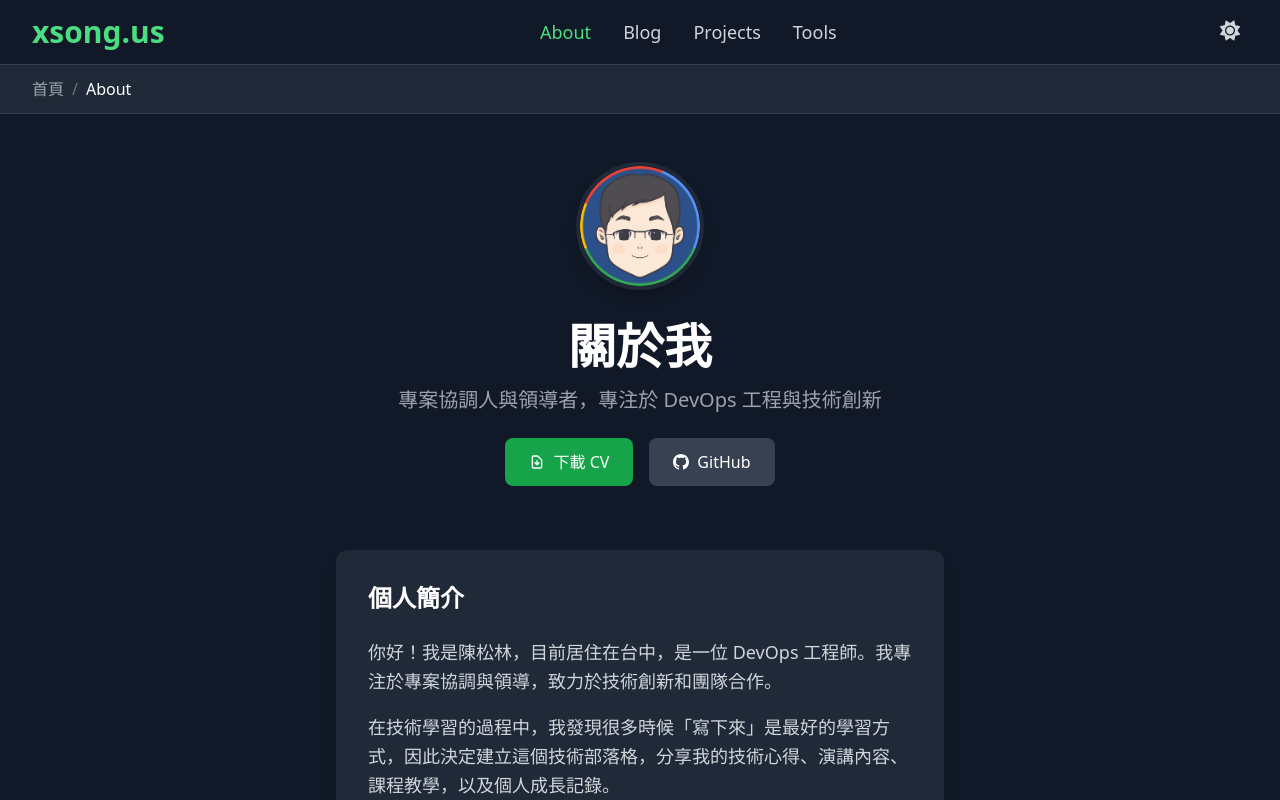
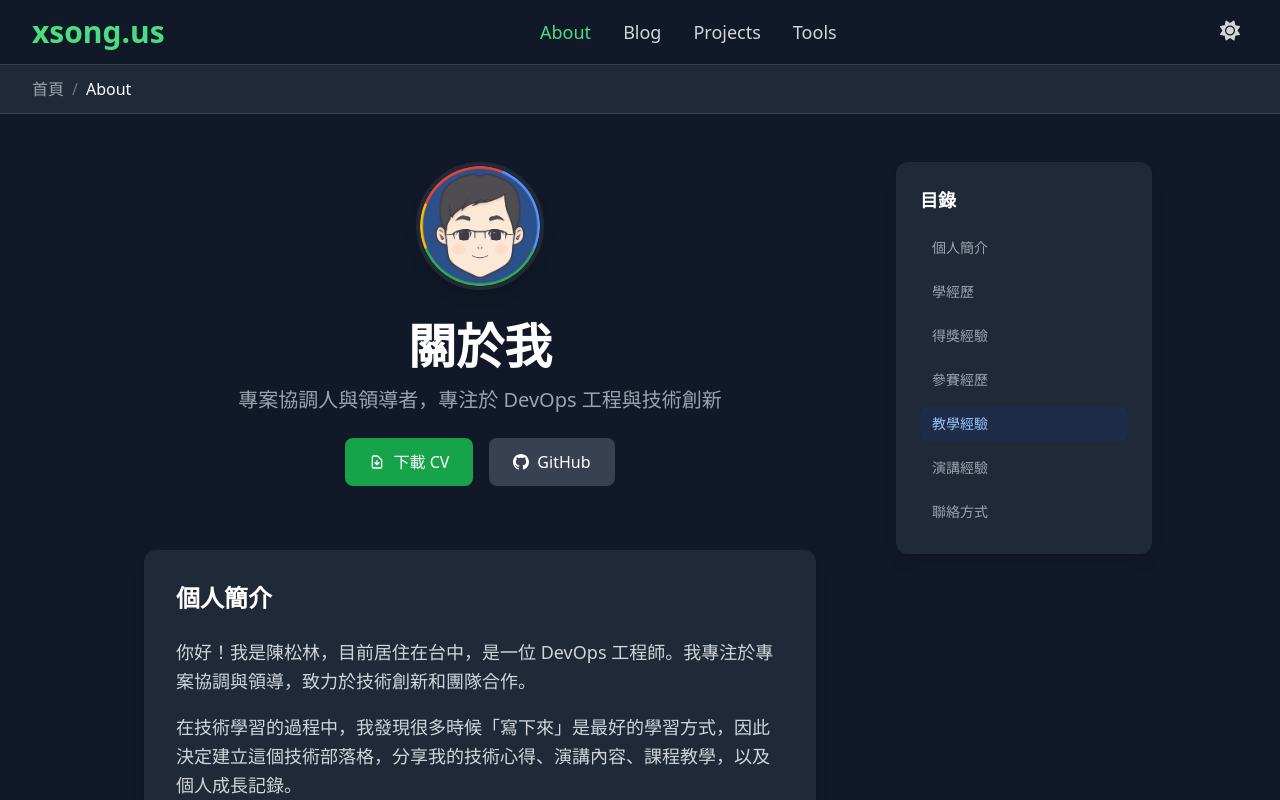
Before and after one commit to 120061203/xsong, a Next.js app: page /about in a window 1280 px wide. Shown: the top 800 px of the page. Built offline with nearby package versions, Linux system fonts and the light colour scheme.

Commit message:
調整演講經驗順序：比較早的演講放在最下面

```diff
--- a/app/about/page.tsx
+++ b/app/about/page.tsx
@@ -1,11 +1,56 @@
 'use client';
 
 import Link from 'next/link';
+import { useState, useEffect } from 'react';
 
 export default function AboutPage() {
+  const [activeSection, setActiveSection] = useState('');
+
+  // 目錄項目
+  const sections = [
+    { id: 'personal-info', title: '個人簡介' },
+    { id: 'education', title: '學經歷' },
+    { id: 'awards', title: '得獎經驗' },
+    { id: 'competitions', title: '參賽經歷' },
+    { id: 'teaching', title: '教學經驗' },
+    { id: 'speeches', title: '演講經驗' },
+    { id: 'contact', title: '聯絡方式' }
+  ];
+
+  // 滾動監聽
+  useEffect(() => {
+    const handleScroll = () => {
+      const scrollPosition = window.scrollY + 100;
+
+      for (let i = sections.length - 1; i >= 0; i--) {
+        const element = document.getElementById(sections[i].id);
+        if (element && element.offsetTop <= scrollPosition) {
+          setActiveSection(sections[i].id);
+          break;
+        }
+      }
+    };
+
+    window.addEventListener('scroll', handleScroll);
+    handleScroll(); // 初始調用
+
+    return () => window.removeEventListener('scroll', handleScroll);
+  }, []);
+
+  // 滾動到指定區塊
+  const scrollToSection = (sectionId: string) => {
+    const element = document.getElementById(sectionId);
+    if (element) {
+      element.scrollIntoView({ behavior: 'smooth' });
+    }
+  };
+
     return (
     <div className="min-h-screen bg-gray-50 dark:bg-gray-900">
-      <div className="max-w-3xl mx-auto px-4 sm:px-6 lg:px-8 py-12">
+      <div className="max-w-6xl mx-auto px-4 sm:px-6 lg:px-8 py-12">
+        <div className="flex gap-8">
+          {/* 主要內容區域 */}
+          <div className="flex-1 max-w-3xl">
         {/* Header */}
         <div className="text-center mb-16">
           <div className="w-32 h-32 mx-auto mb-8">
@@ -47,7 +92,7 @@
         </div>
 
         {/* 個人簡介 */}
-        <div className="bg-white dark:bg-gray-800 rounded-xl shadow-lg p-8 mb-12 mx-4 sm:mx-8 lg:mx-12">
+        <div id="personal-info" className="bg-white dark:bg-gray-800 rounded-xl shadow-lg p-8 mb-12 mx-4 sm:mx-8 lg:mx-12">
           <h2 className="text-2xl font-bold text-gray-900 dark:text-white mb-6">個人簡介</h2>
           <div className="prose dark:prose-invert max-w-none">
             <p className="text-lg text-gray-600 dark:text-gray-300 leading-relaxed mb-4">
@@ -65,7 +110,7 @@
 
 
           {/* 學經歷時間軸 */}
-          <div className="bg-white dark:bg-gray-800 rounded-xl shadow-lg p-8 mb-12 mx-4 sm:mx-8 lg:mx-12">
+          <div id="education" className="bg-white dark:bg-gray-800 rounded-xl shadow-lg p-8 mb-12 mx-4 sm:mx-8 lg:mx-12">
             <h2 className="text-2xl font-bold text-gray-900 dark:text-white mb-8">學經歷</h2>
             <div className="relative">
               {/* 時間軸線 */}
@@ -129,7 +174,7 @@
 
 
           {/* 得獎經驗時間軸 */}
-          <div className="bg-white dark:bg-gray-800 rounded-xl shadow-lg p-8 mb-12 mx-4 sm:mx-8 lg:mx-12">
+          <div id="awards" className="bg-white dark:bg-gray-800 rounded-xl shadow-lg p-8 mb-12 mx-4 sm:mx-8 lg:mx-12">
             <h2 className="text-2xl font-bold text-gray-900 dark:text-white mb-8">得獎經驗</h2>
             <div className="relative">
               {/* 時間軸線 */}
@@ -229,7 +274,7 @@
           </div>
 
           {/* 參賽經歷時間軸 */}
-          <div className="bg-white dark:bg-gray-800 rounded-xl shadow-lg p-8 mb-12 mx-4 sm:mx-8 lg:mx-12">
+          <div id="competitions" className="bg-white dark:bg-gray-800 rounded-xl shadow-lg p-8 mb-12 mx-4 sm:mx-8 lg:mx-12">
             <h2 className="text-2xl font-bold text-gray-900 dark:text-white mb-8">參賽經歷</h2>
             <div className="relative">
               {/* 時間軸線 */}
@@ -632,7 +677,7 @@
           </div>
 
           {/* 教學經驗 */}
-          <div className="bg-white dark:bg-gray-800 rounded-xl shadow-lg p-8 mb-12 mx-4 sm:mx-8 lg:mx-12">
+          <div id="teaching" className="bg-white dark:bg-gray-800 rounded-xl shadow-lg p-8 mb-12 mx-4 sm:mx-8 lg:mx-12">
             <h2 className="text-2xl font-bold text-gray-900 dark:text-white mb-8">教學經驗</h2>
             <div className="space-y-8">
               {/* GDSC */}
@@ -699,10 +744,10 @@
           </div>
 
           {/* 演講經驗 */}
-          <div className="bg-white dark:bg-gray-800 rounded-xl shadow-lg p-8 mb-12 mx-4 sm:mx-8 lg:mx-12">
+          <div id="speeches" className="bg-white dark:bg-gray-800 rounded-xl shadow-lg p-8 mb-12 mx-4 sm:mx-8 lg:mx-12">
             <h2 className="text-2xl font-bold text-gray-900 dark:text-white mb-8">演講經驗</h2>
             <div className="space-y-8">
-              {/* 演講項目 1 */}
+              {/* 演講項目 1 - 最新 */}
               <div className="border border-gray-200 dark:border-gray-700 rounded-lg p-6 hover:shadow-md transition-shadow">
                 <div className="mb-3">
                   <span className="inline-block px-3 py-1 text-sm bg-blue-100 dark:bg-blue-900/20 text-blue-800 dark:text-blue-300 rounded-full mb-2">
@@ -748,7 +793,53 @@
                 </div>
               </div>
 
-              {/* 演講項目 2 */}
+              {/* 演講項目 2 - 中間 */}
+              <div className="border border-gray-200 dark:border-gray-700 rounded-lg p-6 hover:shadow-md transition-shadow">
+                <div className="mb-3">
+                  <span className="inline-block px-3 py-1 text-sm bg-purple-100 dark:bg-purple-900/20 text-purple-800 dark:text-purple-300 rounded-full mb-2">
+                    2024.09.28
+                  </span>
+                  <h3 className="text-lg font-semibold text-gray-900 dark:text-white">AI Maker之旅 x 個性化木紋杯墊</h3>
+                </div>
+                <p className="text-gray-600 dark:text-gray-400 mb-3">Google Developer Student Club NCU</p>
+                <p className="text-gray-600 dark:text-gray-300 text-sm mb-4">
+                  結合 AI 技術與 Maker 精神，帶領學員製作個性化木紋杯墊，體驗 AI 在創意設計中的應用。
+                </p>
+
+                {/* 連結區域 */}
+                <div className="flex flex-wrap gap-3 mb-4">
+                  <a
+                    href="https://www.youtube.com/watch?v=GYC4Ka9UJFI"
+                    target="_blank"
+                    rel="noopener noreferrer"
+                    className="inline-flex items-center px-3 py-2 text-sm bg-red-100 dark:bg-red-900/20 text-red-800 dark:text-red-300 rounded-lg hover:bg-red-200 dark:hover:bg-red-900/30 transition-colors"
+                  >
+                    <svg className="w-4 h-4 mr-2" fill="currentColor" viewBox="0 0 24 24">
+                      <path d="M23.498 6.186a3.016 3.016 0 0 0-2.122-2.136C19.505 3.545 12 3.545 12 3.545s-7.505 0-9.377.505A3.017 3.017 0 0 0 .502 6.186C0 8.07 0 12 0 12s0 3.93.502 5.814a3.016 3.016 0 0 0 2.122 2.136c1.871.505 9.376.505 9.376.505s7.505 0 9.377-.505a3.015 3.015 0 0 0 2.122-2.136C24 15.93 24 12 24 12s0-3.93-.502-5.814zM9.545 15.568V8.432L15.818 12l-6.273 3.568z"/>
+                    </svg>
+                    YouTube
+                  </a>
+                  <a
+                    href="https://docs.google.com/presentation/d/1DhGk2vi2WLfZkJbNWvd-G4Gah9nT-efk2AjN8wXoegE/edit?slide=id.g2efaa4a1007_0_621#slide=id.g2efaa4a1007_0_621"
+                    target="_blank"
+                    rel="noopener noreferrer"
+                    className="inline-flex items-center px-3 py-2 text-sm bg-blue-100 dark:bg-blue-900/20 text-blue-800 dark:text-blue-300 rounded-lg hover:bg-blue-200 dark:hover:bg-blue-900/30 transition-colors"
+                  >
+                    <svg className="w-4 h-4 mr-2" fill="currentColor" viewBox="0 0 24 24">
+                      <path d="M14 2H6a2 2 0 0 0-2 2v16a2 2 0 0 0 2 2h12a2 2 0 0 0 2-2V8l-6-6zm-1 1v5h5v10H6V3h7z"/>
+                    </svg>
+                    簡報
+                  </a>
+                </div>
+
+                <div className="flex flex-wrap gap-2">
+                  <span className="px-2 py-1 text-xs bg-purple-100 dark:bg-purple-900/20 text-purple-800 dark:text-purple-300 rounded">AI</span>
+                  <span className="px-2 py-1 text-xs bg-purple-100 dark:bg-purple-900/20 text-purple-800 dark:text-purple-300 rounded">Maker</span>
+                  <span className="px-2 py-1 text-xs bg-purple-100 dark:bg-purple-900/20 text-purple-800 dark:text-purple-300 rounded">創意設計</span>
+                </div>
+              </div>
+
+              {/* 演講項目 3 - 最早 */}
               <div className="border border-gray-200 dark:border-gray-700 rounded-lg p-6 hover:shadow-md transition-shadow">
                 <div className="mb-3">
                   <span className="inline-block px-3 py-1 text-sm bg-green-100 dark:bg-green-900/20 text-green-800 dark:text-green-300 rounded-full mb-2">
@@ -793,57 +884,11 @@
                   <span className="px-2 py-1 text-xs bg-green-100 dark:bg-green-900/20 text-green-800 dark:text-green-300 rounded">新手教學</span>
                 </div>
               </div>
-
-              {/* 演講項目 3 */}
-              <div className="border border-gray-200 dark:border-gray-700 rounded-lg p-6 hover:shadow-md transition-shadow">
-                <div className="mb-3">
-                  <span className="inline-block px-3 py-1 text-sm bg-purple-100 dark:bg-purple-900/20 text-purple-800 dark:text-purple-300 rounded-full mb-2">
-                    2024.09.28
-                  </span>
-                  <h3 className="text-lg font-semibold text-gray-900 dark:text-white">AI Maker之旅 x 個性化木紋杯墊</h3>
-                </div>
-                <p className="text-gray-600 dark:text-gray-400 mb-3">Google Developer Student Club NCU</p>
-                <p className="text-gray-600 dark:text-gray-300 text-sm mb-4">
-                  結合 AI 技術與 Maker 精神，帶領學員製作個性化木紋杯墊，體驗 AI 在創意設計中的應用。
-                </p>
-
-                {/* 連結區域 */}
-                <div className="flex flex-wrap gap-3 mb-4">
-                  <a
-                    href="https://www.youtube.com/watch?v=GYC4Ka9UJFI"
-                    target="_blank"
-                    rel="noopener noreferrer"
-                    className="inline-flex items-center px-3 py-2 text-sm bg-red-100 dark:bg-red-900/20 text-red-800 dark:text-red-300 rounded-lg hover:bg-red-200 dark:hover:bg-red-900/30 transition-colors"
-                  >
-                    <svg className="w-4 h-4 mr-2" fill="currentColor" viewBox="0 0 24 24">
-                      <path d="M23.498 6.186a3.016 3.016 0 0 0-2.122-2.136C19.505 3.545 12 3.545 12 3.545s-7.505 0-9.377.505A3.017 3.017 0 0 0 .502 6.186C0 8.07 0 12 0 12s0 3.93.502 5.814a3.016 3.016 0 0 0 2.122 2.136c1.871.505 9.376.505 9.376.505s7.505 0 9.377-.505a3.015 3.015 0 0 0 2.122-2.136C24 15.93 24 12 24 12s0-3.93-.502-5.814zM9.545 15.568V8.432L15.818 12l-6.273 3.568z"/>
-                    </svg>
-                    YouTube
-                  </a>
-                  <a
-                    href="https://docs.google.com/presentation/d/1DhGk2vi2WLfZkJbNWvd-G4Gah9nT-efk2AjN8wXoegE/edit?slide=id.g2efaa4a1007_0_621#slide=id.g2efaa4a1007_0_621"
-                    target="_blank"
-                    rel="noopener noreferrer"
-                    className="inline-flex items-center px-3 py-2 text-sm bg-blue-100 dark:bg-blue-900/20 text-blue-800 dark:text-blue-300 rounded-lg hover:bg-blue-200 dark:hover:bg-blue-900/30 transition-colors"
-                  >
-                    <svg className="w-4 h-4 mr-2" fill="currentColor" viewBox="0 0 24 24">
-                      <path d="M14 2H6a2 2 0 0 0-2 2v16a2 2 0 0 0 2 2h12a2 2 0 0 0 2-2V8l-6-6zm-1 1v5h5v10H6V3h7z"/>
-                    </svg>
-                    簡報
-                  </a>
-                </div>
-
-                <div className="flex flex-wrap gap-2">
-                  <span className="px-2 py-1 text-xs bg-purple-100 dark:bg-purple-900/20 text-purple-800 dark:text-purple-300 rounded">AI</span>
-                  <span className="px-2 py-1 text-xs bg-purple-100 dark:bg-purple-900/20 text-purple-800 dark:text-purple-300 rounded">Maker</span>
-                  <span className="px-2 py-1 text-xs bg-purple-100 dark:bg-purple-900/20 text-purple-800 dark:text-purple-300 rounded">創意設計</span>
-                </div>
-              </div>
             </div>
           </div>
 
           {/* 聯絡方式 */}
-          <div className="bg-white dark:bg-gray-800 rounded-xl shadow-lg p-8">
+          <div id="contact" className="bg-white dark:bg-gray-800 rounded-xl shadow-lg p-8">
             <h2 className="text-2xl font-bold text-gray-900 dark:text-white mb-8">聯絡方式</h2>
             <div className="grid grid-cols-1 md:grid-cols-2 gap-6">
               <div className="flex items-center space-x-4">
@@ -895,7 +940,33 @@
               </div>
             </div>
           </div>
+          </div>
+
+          {/* 右側目錄 */}
+          <div className="hidden lg:block w-64 flex-shrink-0">
+            <div className="sticky top-24">
+              <div className="bg-white dark:bg-gray-800 rounded-xl shadow-lg p-6">
+                <h3 className="text-lg font-semibold text-gray-900 dark:text-white mb-4">目錄</h3>
+                <nav className="space-y-2">
+                  {sections.map((section) => (
+                    <button
+                      key={section.id}
+                      onClick={() => scrollToSection(section.id)}
+                      className={`w-full text-left px-3 py-2 rounded-lg text-sm transition-colors ${
+                        activeSection === section.id
+                          ? 'bg-blue-100 dark:bg-blue-900/20 text-blue-800 dark:text-blue-300 font-medium'
+                          : 'text-gray-600 dark:text-gray-400 hover:bg-gray-100 dark:hover:bg-gray-700 hover:text-gray-900 dark:hover:text-white'
+                      }`}
+                    >
+                      {section.title}
+                    </button>
+                  ))}
+                </nav>
+              </div>
+            </div>
+          </div>
         </div>
       </div>
+    </div>
   );
 }
```
